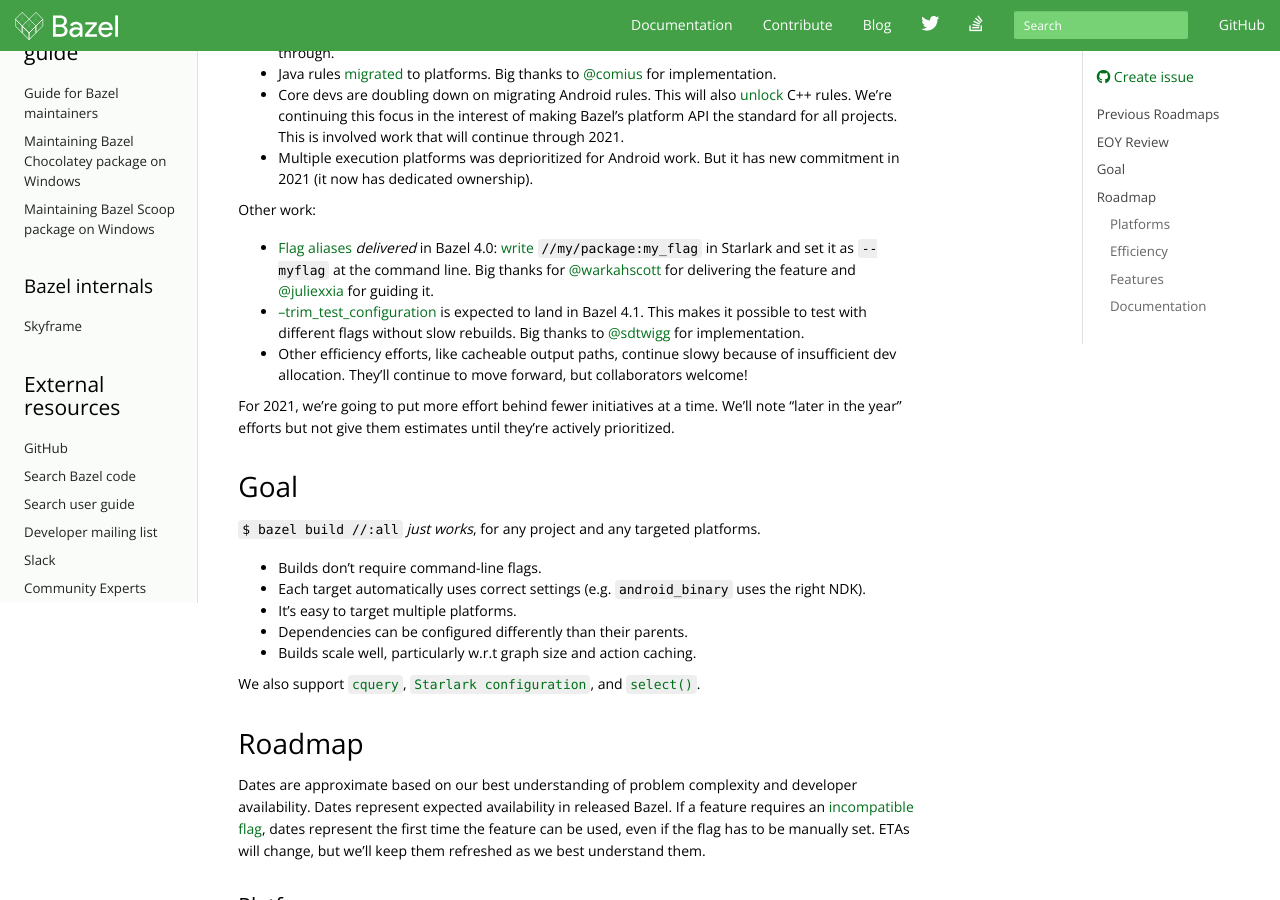
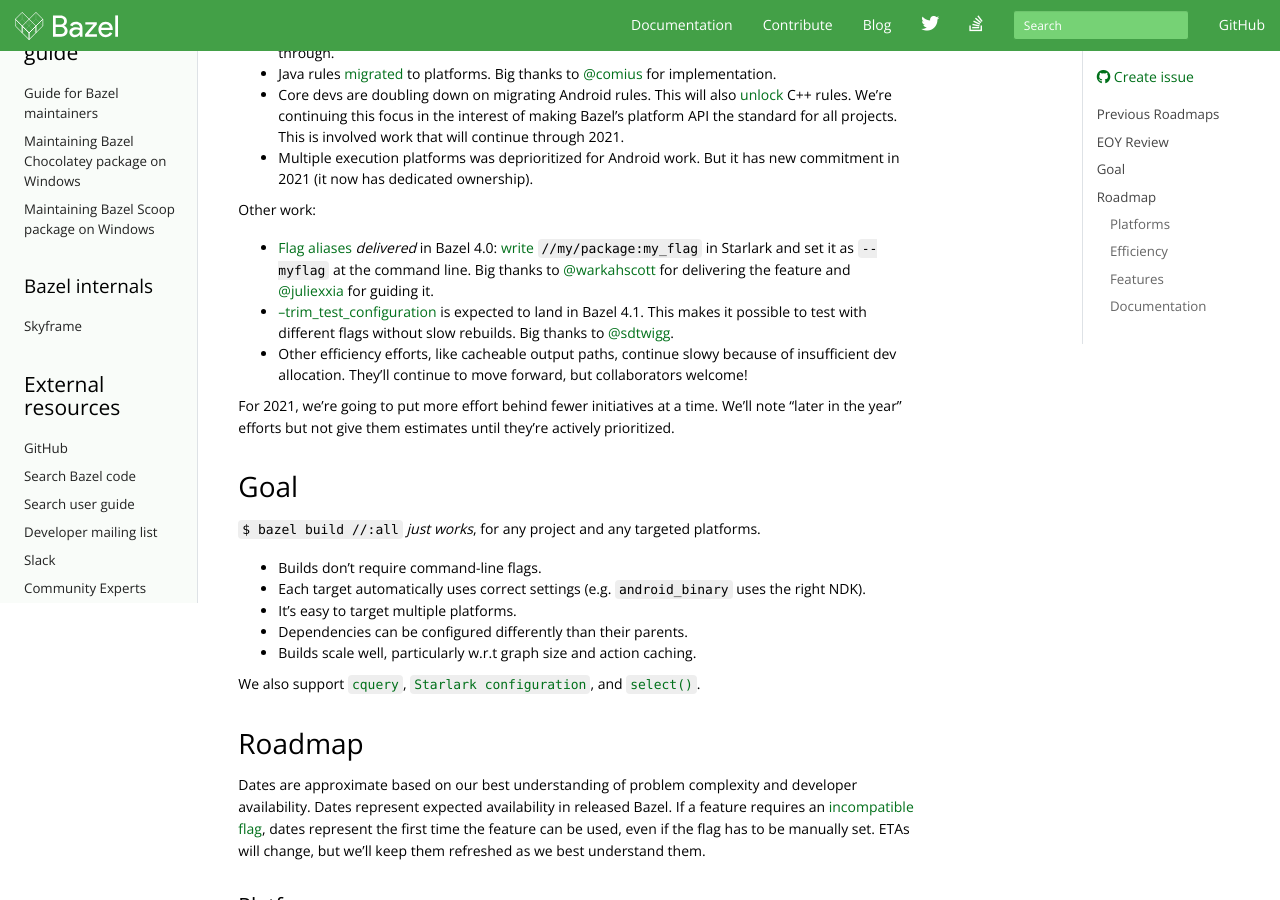
Before and after one commit to bazelbuild/bazel-website, a Jekyll site: the page built from roadmaps/2020/configuration.md, in a window 1280 px wide and 900 px high, scrolled down 601 px. Built offline with Jekyll 4.4.1, drawn with Linux system fonts in a browser that asks for light colours; nearby versions of some CDN libraries; library files that are not in the unit come from our copies; comment, search, counter and statistics services are not loaded; the table of contents is made by our own code.

Commit message:
Minor updates

```diff
--- a/roadmaps/2020/configuration.md
+++ b/roadmaps/2020/configuration.md
@@ -75,13 +75,13 @@
   *delivered* in Bazel 4.0:
   [write](https://docs.bazel.build/versions/master/skylark/config.html#user-defined-build-settings)
   `//my/package:my_flag` in Starlark and set it as `--myflag` at the command
-  line. Big thanks for [@warkahscott](https://github.com/warkahscott) for
+  line. Big thanks to [@warkahscott](https://github.com/warkahscott) for
   delivering the feature and [@juliexxia](https://github.com/juliexxia) for
   guiding it.
 * [--trim_test_configuration](https://github.com/bazelbuild/bazel/issues/6842)
   is expected to land in Bazel 4.1. This makes it possible to test with
   different flags without slow rebuilds. Big thanks to
-  [@sdtwigg](http://github.com/sdtwigg) for implementation.
+  [@sdtwigg](http://github.com/sdtwigg).
 * Other efficiency efforts, like cacheable output paths, continue slowy because
   of insufficient dev allocation. They'll continue to move forward, but
   collaborators welcome!
```
